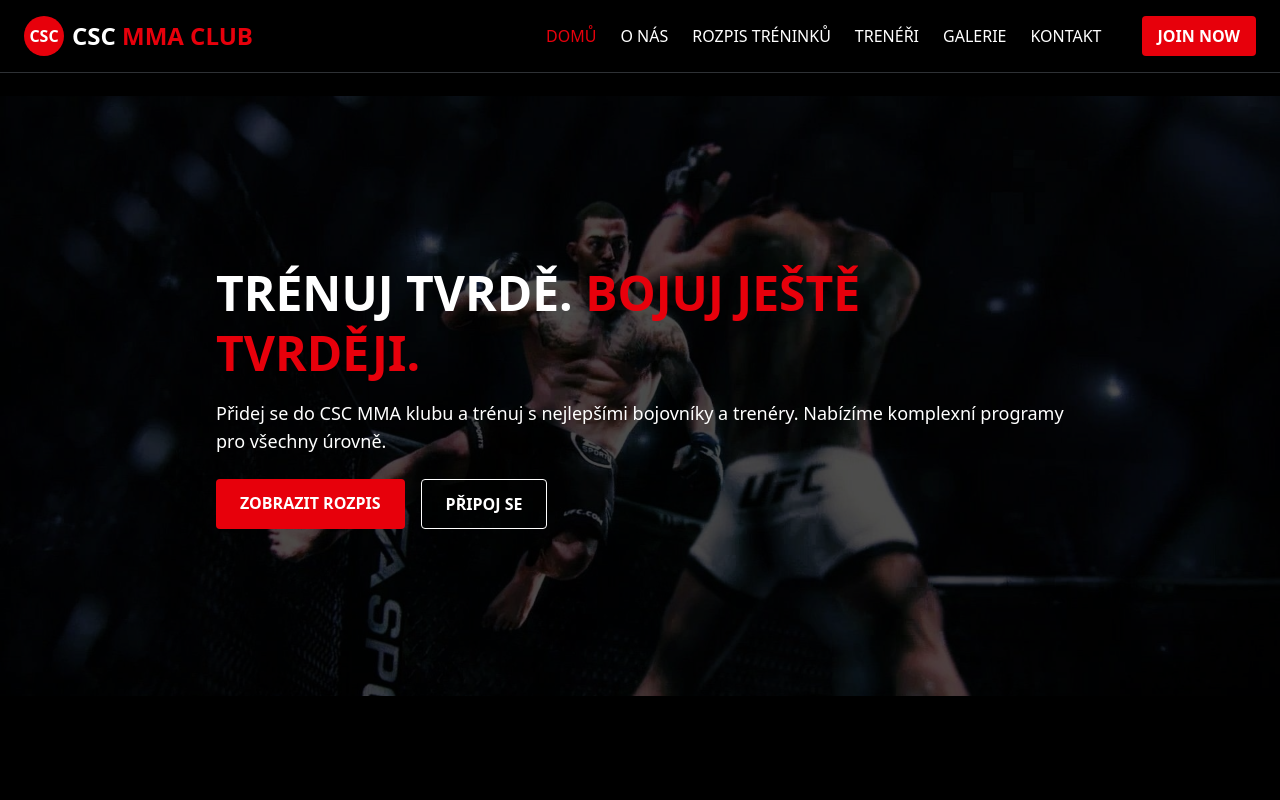
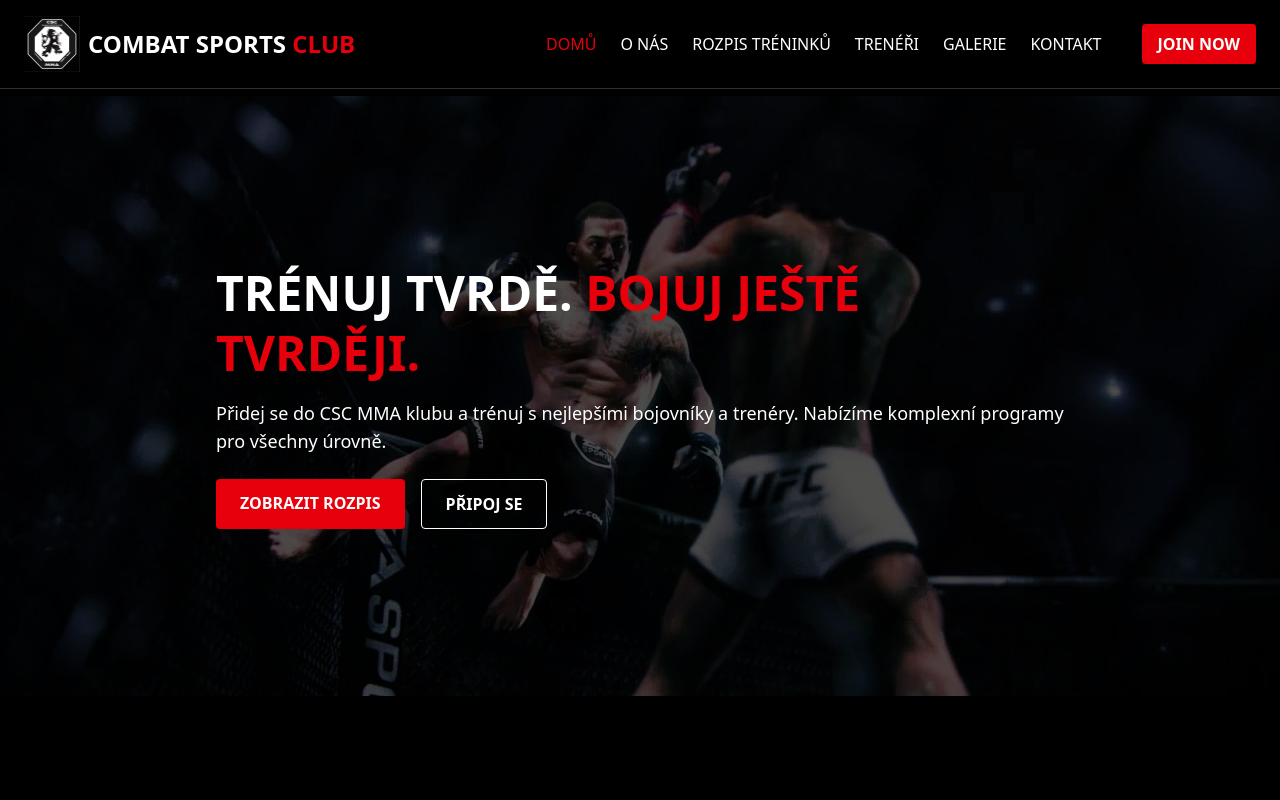
Before and after one commit to Danvizualizujeme/CSC6, a SvelteKit app in the folder CSC6/: page / in a window 1280 px wide. Shown: the top 800 px of the page. Built offline with nearby package versions, Linux system fonts and the light colour scheme.

Commit message:
(Change) Logo - HEADER + FOOTER

```diff
--- a/CSC6/src/routes/+layout.svelte
+++ b/CSC6/src/routes/+layout.svelte
@@ -18,11 +18,9 @@
   <div class="container mx-auto px-6 py-4 flex items-center justify-between">
     <!-- Logo -->
     <a href="/" class="flex items-center space-x-2">
-      <div class="w-10 h-10 bg-red-600 rounded-full flex items-center justify-center text-white font-bold">
-        CSC
-      </div>
+      <img src="/images/logoCSC2.1.svg" alt="Moje logo" class="w-14 h-14 object-contain" />
       <h1 class="text-white font-bold text-2xl">
-        CSC <span class="text-red-600">MMA CLUB</span>
+        COMBAT SPORTS <span class="text-red-600">CLUB</span>
       </h1>
     </a>
 
@@ -99,10 +97,8 @@
     <!-- Brand & Description -->
     <div>
       <div class="flex items-center space-x-2">
-        <div class="w-10 h-10 bg-red-600 rounded-full flex items-center justify-center text-white font-bold">
-          CSC
-        </div>
-        <span class="text-white font-bold text-lg">CSC MMA CLUB</span>
+        <img src="/images/logoCSC2.1.svg" alt="Moje logo" class="w-14 h-14 object-contain" />
+        <span class="text-white font-bold text-lg">CSC KARVINÁ</span>
       </div>
       <p class="mt-4 text-gray-300 text-sm">
         Naším posláním je poskytovat špičkové tréninky v bojových uměních pro všechny úrovně.
```
Also changed, not shown: CSC6/static/images/logoCSC2.1.svg (added).
